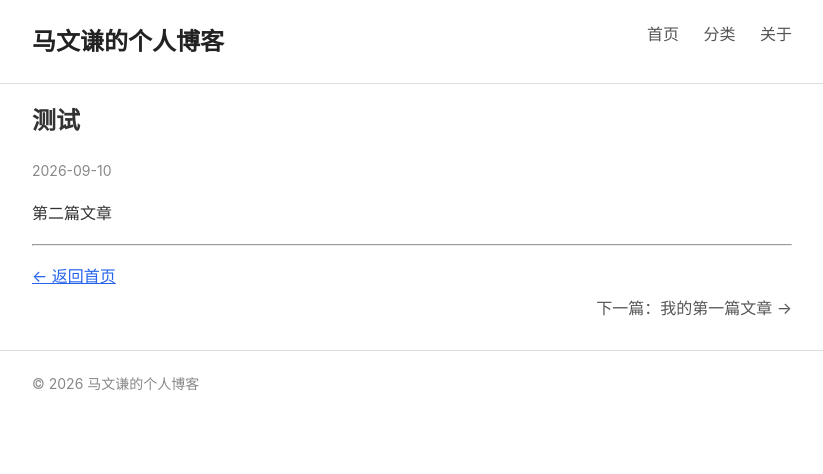
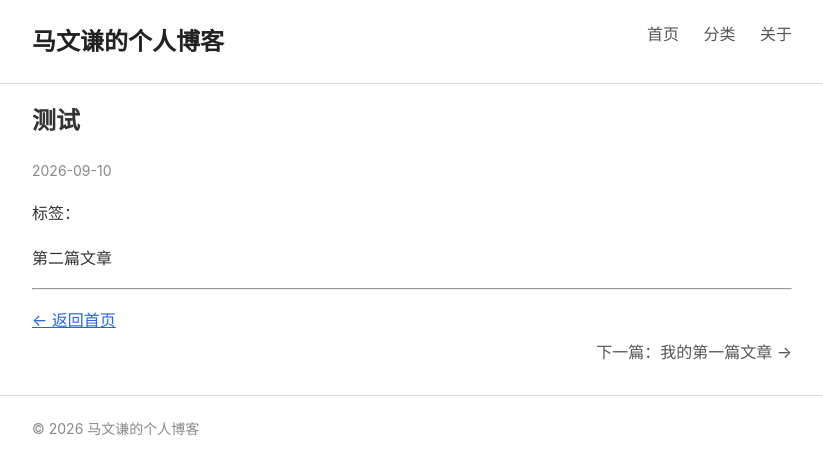
Before and after one commit to mawenqian1992/mawenqian1992.github.io, a Jekyll site: the page built from _posts/2026-09-11-测试.md, in a window 1280 px wide. Shown: the top 474 px of the page, without its empty margins (228-1051 px from the left). Built offline with Jekyll 4.4.1, drawn with Linux system fonts in a browser that asks for light colours.

Commit message:
Update post.html

```diff
--- a/_layouts/post.html
+++ b/_layouts/post.html
@@ -9,6 +9,15 @@ layout: default
     <p class="post-date">
         {{ page.date | date: "%Y-%m-%d" }}
     </p>
+
+    {% if page.tags %}
+    <p class="post-tags">
+        标签：
+        {% for tag in page.tags %}
+            <a href="{{ '/tags/' | append: tag | relative_url }}">{{ tag }}</a>
+        {% endfor %}
+    </p>
+    {% endif %}
 
     {{ content }}
 
```
